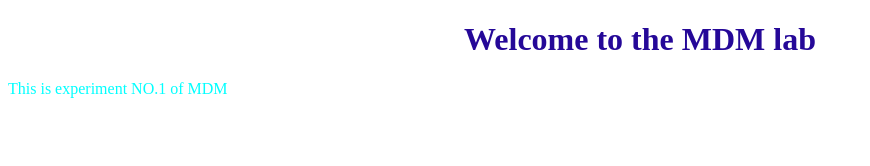
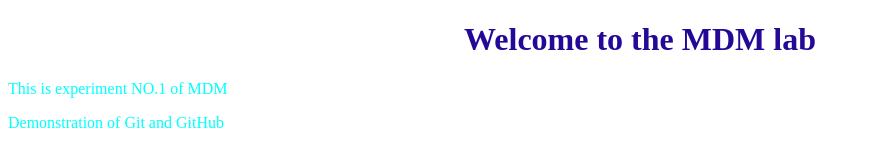
Before and after one commit to SagarS213/MDMEXP1, a plain HTML site: page index.html in a window 1280 px wide. Shown: the whole page, without its empty margins (0-870 px from the left). Drawn offline with Linux system fonts and the light colour scheme.

Commit message:
Added paragraph

```diff
--- a/index.html
+++ b/index.html
@@ -9,6 +9,7 @@
 <body>
     <h1>Welcome to the MDM lab</h1>
     <p>This is experiment NO.1 of MDM</p>
+    <p>Demonstration of Git and GitHub</p>
 
 </body>
 </html>
```
